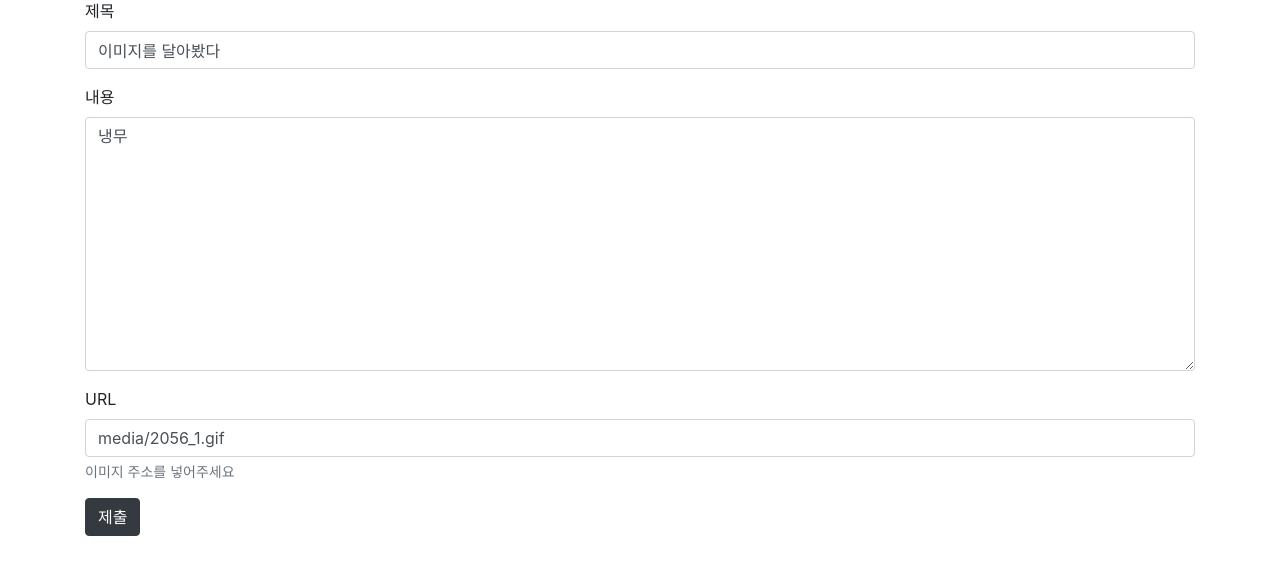
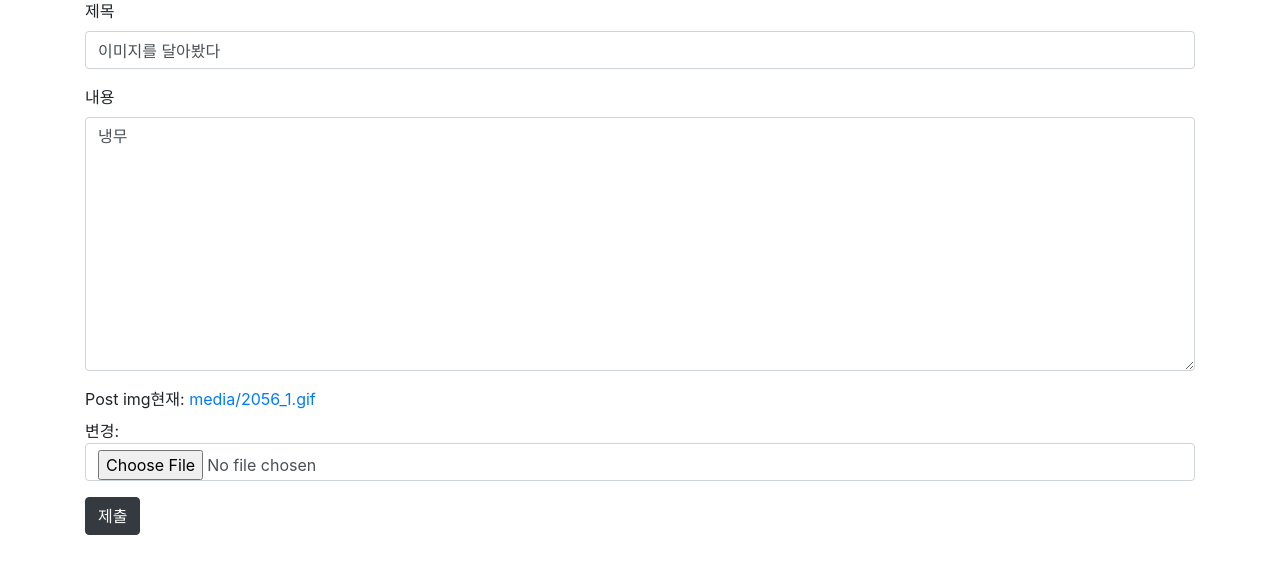
Before and after one commit to mandaringit/basic-community, a Django app: page /posts/1/update/ in a window 1280 px wide. Shown: the part 105-680 px from the top of the page. Run offline with Django 3.2, Linux system fonts and the light colour scheme; a user stored in the database is signed in; data comes from the database, SQL or seed files in the repository; both versions use the stored data as it was after the commit; some libraries are stand-ins or nearby versions.

Commit message:
post_img 업로드로 받기 수정

```diff
--- a/Community/settings.py
+++ b/Community/settings.py
@@ -34,6 +34,7 @@ INSTALLED_APPS = [
     'accounts',
     'posts',
     'bootstrap4',
+    'imagekit',
     'django.contrib.admin',
     'django.contrib.auth',
     'django.contrib.contenttypes',
@@ -124,3 +125,6 @@ USE_TZ = True
 STATIC_URL = '/static/'
 
 AUTH_USER_MODEL = 'accounts.User'
+
+MEDIA_URL = '/media/'
+MEDIA_ROOT = os.path.join(BASE_DIR)
--- a/Community/urls.py
+++ b/Community/urls.py
@@ -16,6 +16,8 @@ Including another URLconf
 from django.contrib import admin
 from django.urls import path, include
 from posts import views
+from django.conf.urls.static import static
+from django.conf import settings
 
 urlpatterns = [
     path('admin/', admin.site.urls),
@@ -23,3 +25,5 @@ urlpatterns = [
     path('accounts/', include('accounts.urls')),
     path('posts/', include('posts.urls')),
 ]
+
+urlpatterns += static(settings.MEDIA_URL, document_root=settings.MEDIA_ROOT)
--- a/posts/forms.py
+++ b/posts/forms.py
@@ -6,8 +6,6 @@ class PostForm(forms.ModelForm):
 
     title = forms.CharField(label='제목')
     content = forms.CharField(widget=forms.Textarea, label='내용')
-    post_img = forms.CharField(required=False,
-                               label="URL", help_text="이미지 주소를 넣어주세요", widget=forms.TextInput(attrs={'placeholder': "IMAGE URL"}))
 
     class Meta:
         model = Post
--- a/posts/models.py
+++ b/posts/models.py
@@ -1,6 +1,7 @@
 from django.db import models
 from django.conf import settings
-# Create your models here.
+from imagekit.models import ProcessedImageField
+from imagekit.processors import Thumbnail, ResizeToFill
 
 
 class Post(models.Model):
@@ -8,7 +9,11 @@ class Post(models.Model):
                              on_delete=models.CASCADE)
     title = models.CharField(max_length=150)
     content = models.TextField()
-    post_img = models.TextField()
+    post_img = ProcessedImageField(
+        processors=[ResizeToFill(300, 300)],
+        format='GIF',
+        options={'quality': 90},
+        upload_to='media')
     created_at = models.DateTimeField(auto_now_add=True)
     like_users = models.ManyToManyField(
         settings.AUTH_USER_MODEL, related_name='like_posts')
--- a/posts/templates/posts/detail.html
+++ b/posts/templates/posts/detail.html
@@ -23,7 +23,9 @@
   </div>
 
   <hr style="border: 2px solid rgba(0,0,0,.1);">
-
+  <div class="text-center">
+    <img src="{{post.post_img.url}}">
+  </div>
   <p class="my-5" style="min-height: 100px;">{{post.content}}</p>
   <div class="text-center my-5">
     {% if user.is_authenticated %}
--- a/posts/templates/posts/form.html
+++ b/posts/templates/posts/form.html
@@ -2,7 +2,7 @@
 {%load bootstrap4%}
 {%block body%}
 <div class="container my-5">
-  <form action="" method="post">
+  <form action="" method="post" enctype="multipart/form-data">
     {%csrf_token%}
     {%bootstrap_form form%}
     <input class="btn btn-dark" type="submit" value="제출">
--- a/posts/templates/posts/index.html
+++ b/posts/templates/posts/index.html
@@ -10,11 +10,11 @@
       <div class="card-deck">
         <div class="card">
           <a href="{% url 'posts:detail' post.id%}">
-            {% if post.post_img == ''%}
+            {% if post.post_img.url == ''%}
             <img src="http://www.wikitree.co.kr/webdata/editor/201909/23/img_20190923154844_113f6f66.jpg"
               class="card-img-top" style="min-height:15rem;max-height:15rem; height:100%;object-fit:cover;">
             {% else%}
-            <img src="{{post.post_img}}" class="card-img-top"
+            <img src="{{post.post_img.url}}" class="card-img-top"
               style="min-height:15rem;max-height:15rem; height:100%;object-fit:cover;">
             {%endif%}
           </a>
--- a/posts/views.py
+++ b/posts/views.py
@@ -15,7 +15,7 @@ def index(req):
 def create(req):
     user = req.user
     if req.method == "POST":
-        form = PostForm(req.POST)
+        form = PostForm(req.POST, req.FILES)
         if form.is_valid():
             post = form.save(commit=False)
             post.user = user
```
Also changed, not shown: db.sqlite3, posts/migrations/0002_auto_20191023_1557.py (added).
